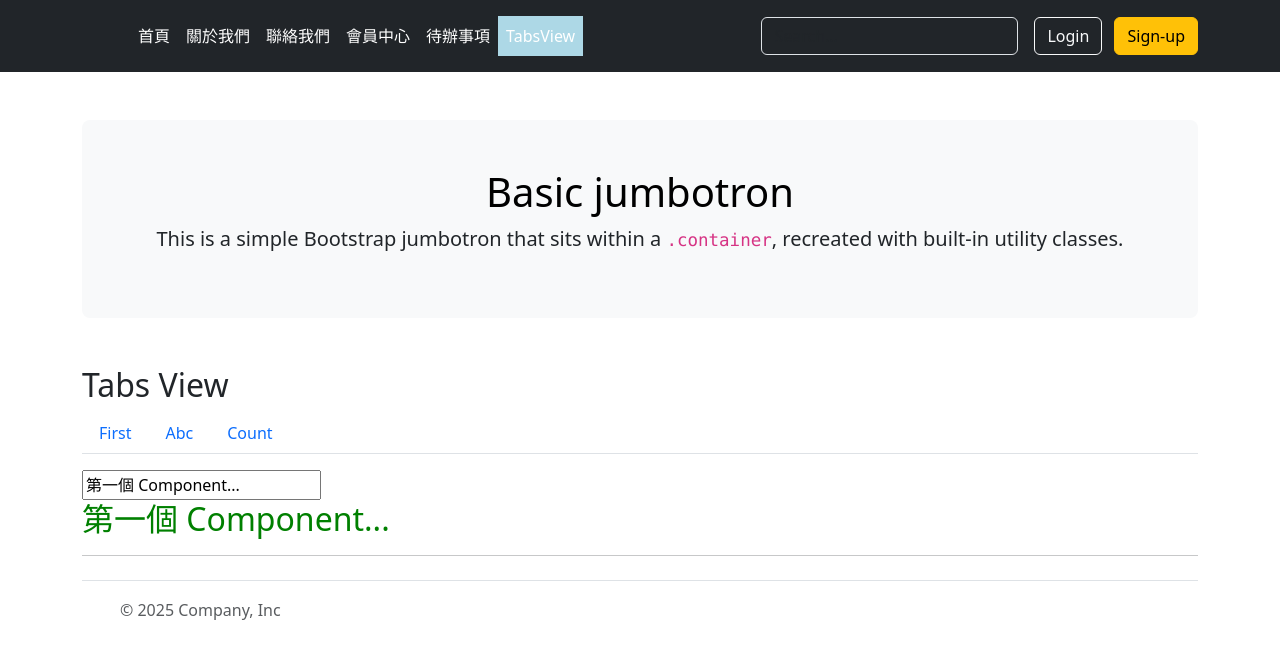
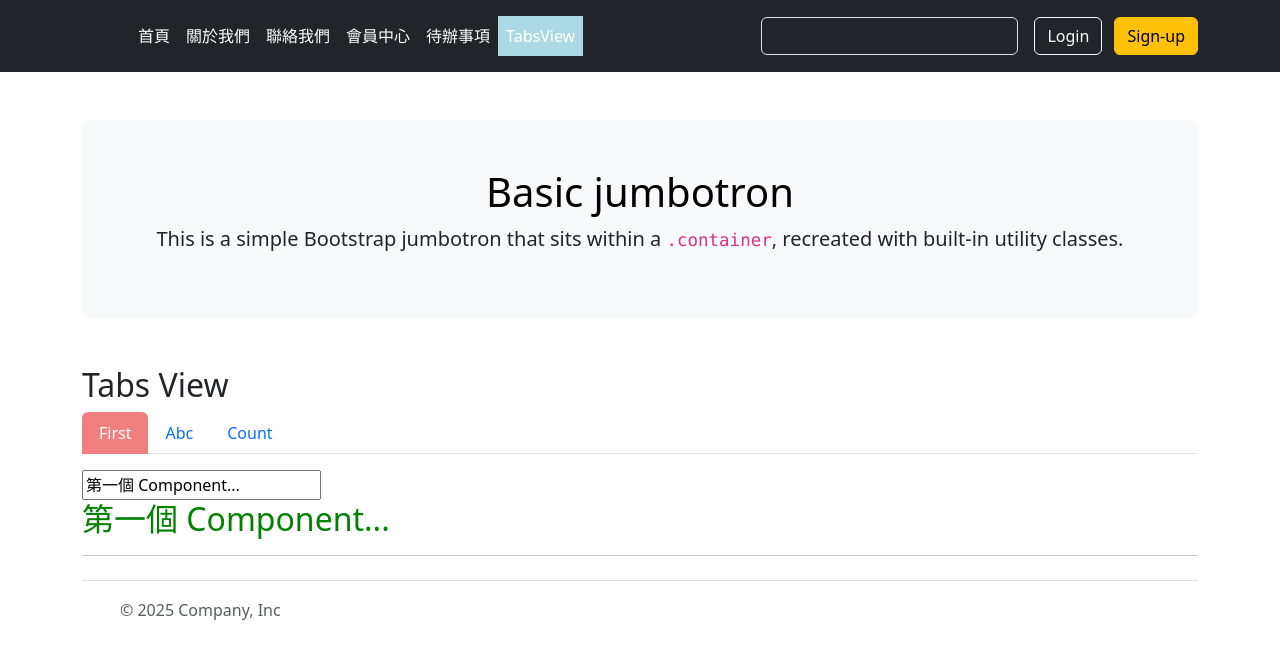
Before and after one commit to HsiaoHungWang/vue-s803, a Vue app: page /tabs in a window 1280 px wide. Shown: the top 658 px of the page. Built offline with nearby package versions, Linux system fonts and the light colour scheme.

Commit message:
加上樣式

```diff
--- a/src/views/TabsView.vue
+++ b/src/views/TabsView.vue
@@ -19,7 +19,7 @@
         <h2>Tabs View</h2>
         <ul class="nav nav-tabs">
             <li class="nav-item" v-for="(tab,idx) in tabs" :key="tab.name">
-                <a class="nav-link" href="#" @mouseover="setActive(idx)">{{tab.name}}</a>
+                <a class="nav-link" href="#" @mouseover="setActive(idx)" :class="{active1:activedIndex===idx}" >{{tab.name}}</a>
             </li>
         </ul>
       <div class="mt-3">
@@ -31,5 +31,8 @@
 </template>
 
 <style lang="css" scoped>
-
+  .active1{
+    background-color: lightcoral;
+    color:white
+  }
 </style>
```
